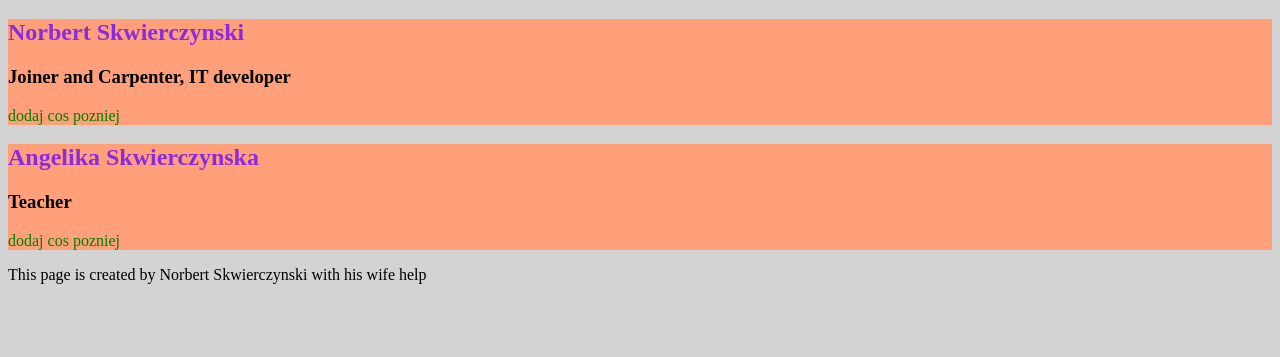
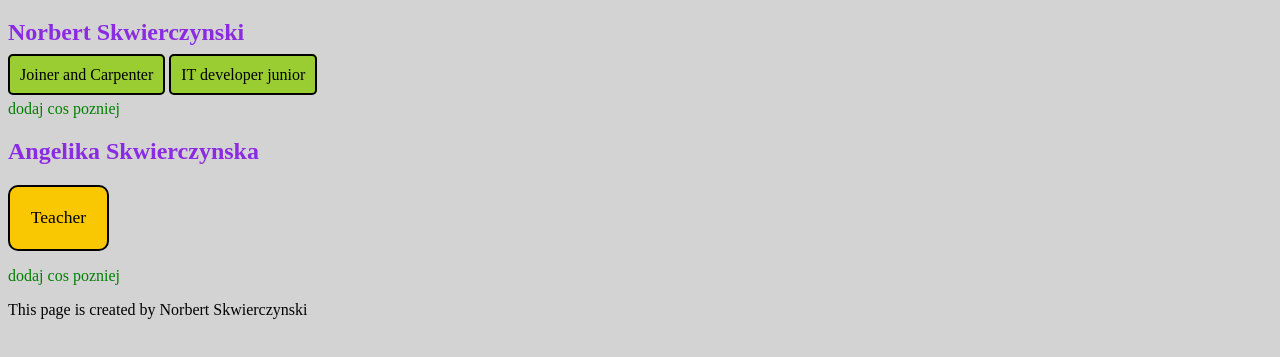
Before and after one commit to NoriFe/Project, a plain HTML site: page our-qualification.html in a window 1280 px wide. Shown: the part 87-444 px from the top of the page. Drawn offline with Linux system fonts and the light colour scheme.

Commit message:
updated qualification

```diff
--- a/our-qualification.html
+++ b/our-qualification.html
@@ -24,7 +24,8 @@
       <section>
         <h2>Norbert Skwierczynski</h2>
         <article>
-          <h3>Joiner and Carpenter, IT developer</h3>
+          <dev class="resize">Joiner and Carpenter</dev>
+          <dev class="resize"> IT developer junior</dev>
           <p>dodaj cos pozniej</p>
         </article>
       </section>
@@ -32,13 +33,13 @@
       <section>
         <h2>Angelika Skwierczynska</h2>
         <article>
-          <h3>Teacher</h3>
+          <dev class="resize-secondary">Teacher</dev>
           <p>dodaj cos pozniej</p>
         </article>
       </section>
     </main>
     <footer>
-      This page is created by Norbert Skwierczynski with his wife help
+      This page is created by Norbert Skwierczynski
     </footer>
   </body>
 </html>
--- a/style.css
+++ b/style.css
@@ -10,12 +10,37 @@ h2 {
 body {
   background: lightgray;
 }
-section {
-  background: lightsalmon;
-}
+
 .col-1 {
   color: navy;
 }
 nav a {
   color: black;
 }
+.resize {
+  padding: 10px;
+  border-width: 2px;
+  border-style: solid;
+  border-color:black;
+  border-radius: 5px;
+
+  background: yellowgreen;
+}
+
+.resize-secondary{
+  background: #f9c802;
+    border: none;
+    color: #000;
+    font-size: 1.1rem;
+    border-radius: 10px;
+    padding: 1.3rem;
+    font-weight: 400;
+    font-family: inherit;
+    display: inline-block;
+    text-align: center;
+    cursor: pointer;
+    border-width: 2px;
+  border-style: solid;
+  border-color:black;
+
+}
```
Also changed, not shown: index.html (+2 -2 lines).
